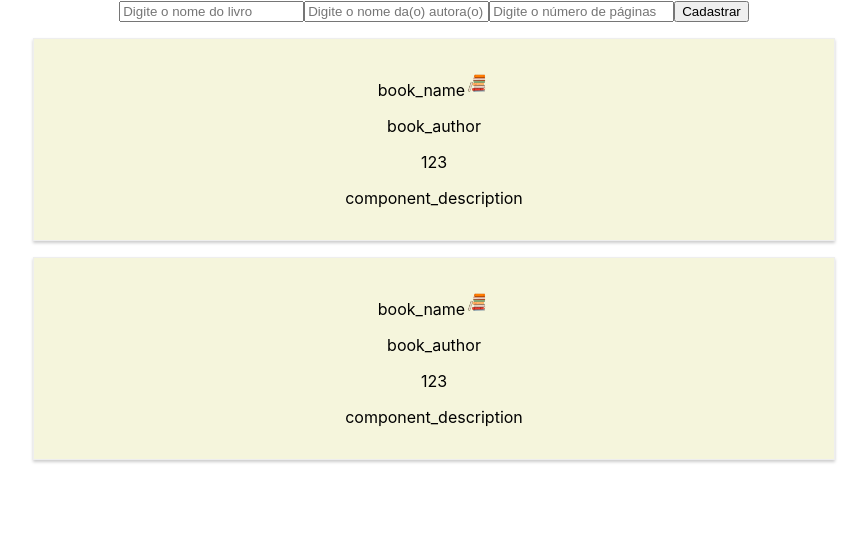
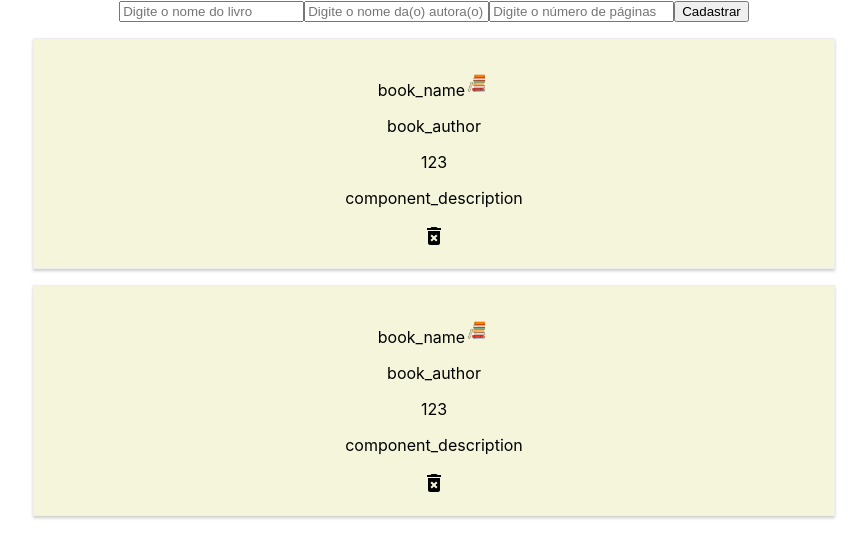
Before and after one commit to adilafattobene/dswl-front, a React (Create React App) app: page / in a window 1280 px wide. Shown: the top 558 px of the page, without its empty margins (206-1073 px from the left). Built offline with nearby package versions, Linux system fonts and the light colour scheme.

Commit message:
Aula 3 - Create delete feature

```diff
--- a/src/App.js
+++ b/src/App.js
@@ -6,27 +6,11 @@ import { Book } from "./components/Book/Book";
 import img from "./components/Book/images/book.png";
 import { BookForm } from "./components/Book/BookForm";
 
-
-
 function App() {
   const [books, setBooks] = useState([
     { name: "book_name", author: "book_author", pages: 123, image: img },
     { name: "book_name", author: "book_author", pages: 123, image: img },
   ]);
-
-  // const onHandleSubmit = () => {
-  //   let newBook = [
-  //     ...books,
-  //     {
-  //       id: books.length + 1,
-  //       name: "book_name",
-  //       author: "book_author",
-  //       pages: 123,
-  //       image: img,
-  //     },
-  //   ];
-  //   setBooks(newBook);
-  // };
 
   const onBookSubmit = (event) => {
     event.preventDefault();
@@ -45,12 +29,20 @@ function App() {
     setBooks(newBooks);
   };
 
+  const deleteBookHandle = (index) => {
+    let newBooks = books.slice();
+    newBooks.splice(index, 1);
+    setBooks(newBooks);
+    console.log(books);
+  };
+
   return (
     <div className="App">
       <BookForm onBookSubmit={onBookSubmit}></BookForm>
-      {books.map((book) => {
+      {books.map((book, index) => {
         return (
           <Book
+            onClickDeleteBook={() => deleteBookHandle(index)}
             key={book.id}
             name={book.name}
             author={book.author}
--- a/src/components/Book/Book.js
+++ b/src/components/Book/Book.js
@@ -1,17 +1,21 @@
 import { BookImage } from "./BookImage";
 import React from "react";
 import "./Book.css";
+import DeleteForeverIcon from '@material-ui/icons/DeleteForever';
 
 export const Book = (props) => {
   return (
     <div className="Book">
-      <p>
+      <div>
+        <p>
         {props.name}
         <BookImage src={props.image} />
       </p>
       <p>{props.author}</p>
       <p>{props.pages}</p>
       <p>{props.children}</p>
+      </div>
+      <DeleteForeverIcon onClick={props.onClickDeleteBook}/>
     </div>
   );
 };
```
